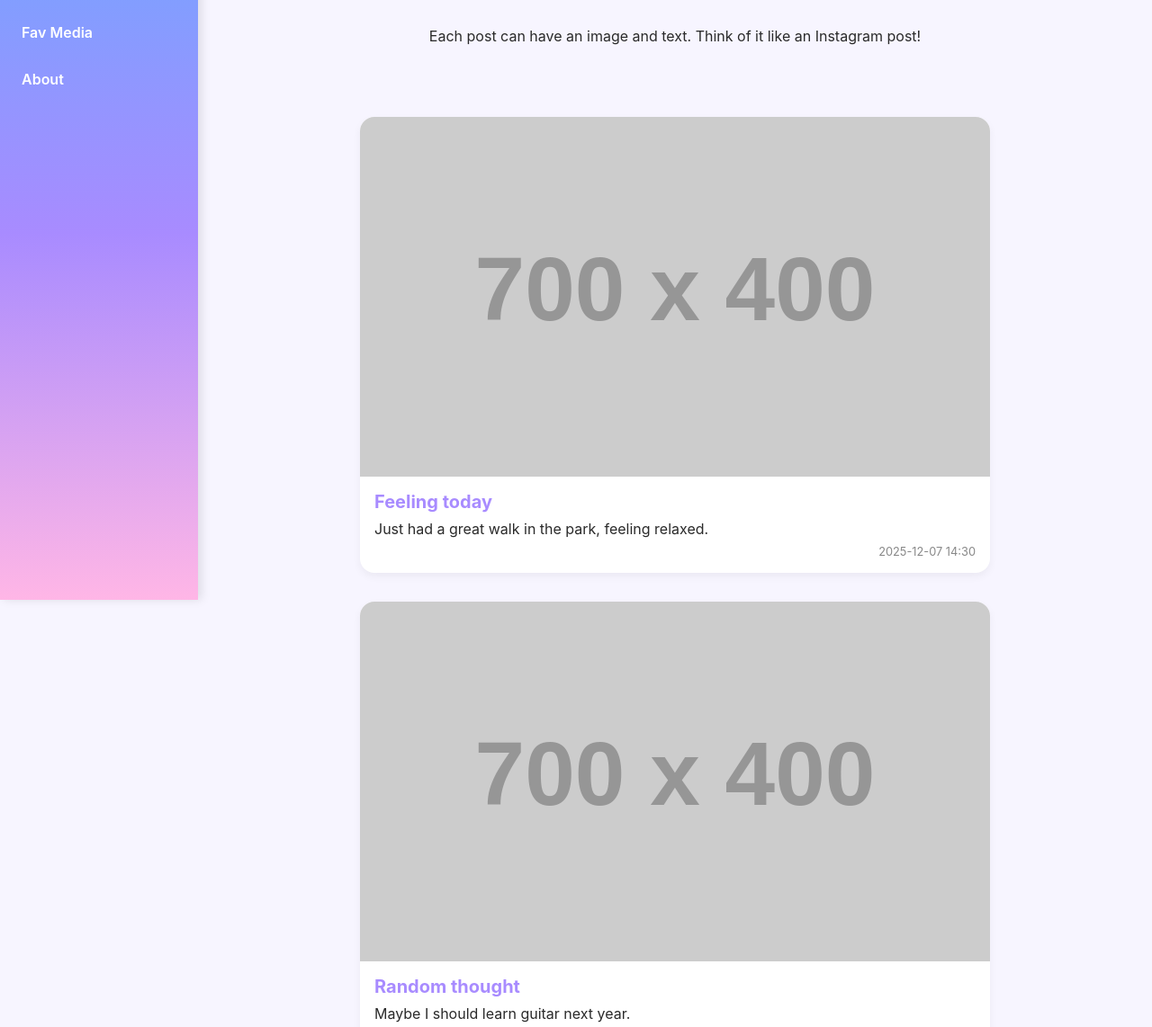
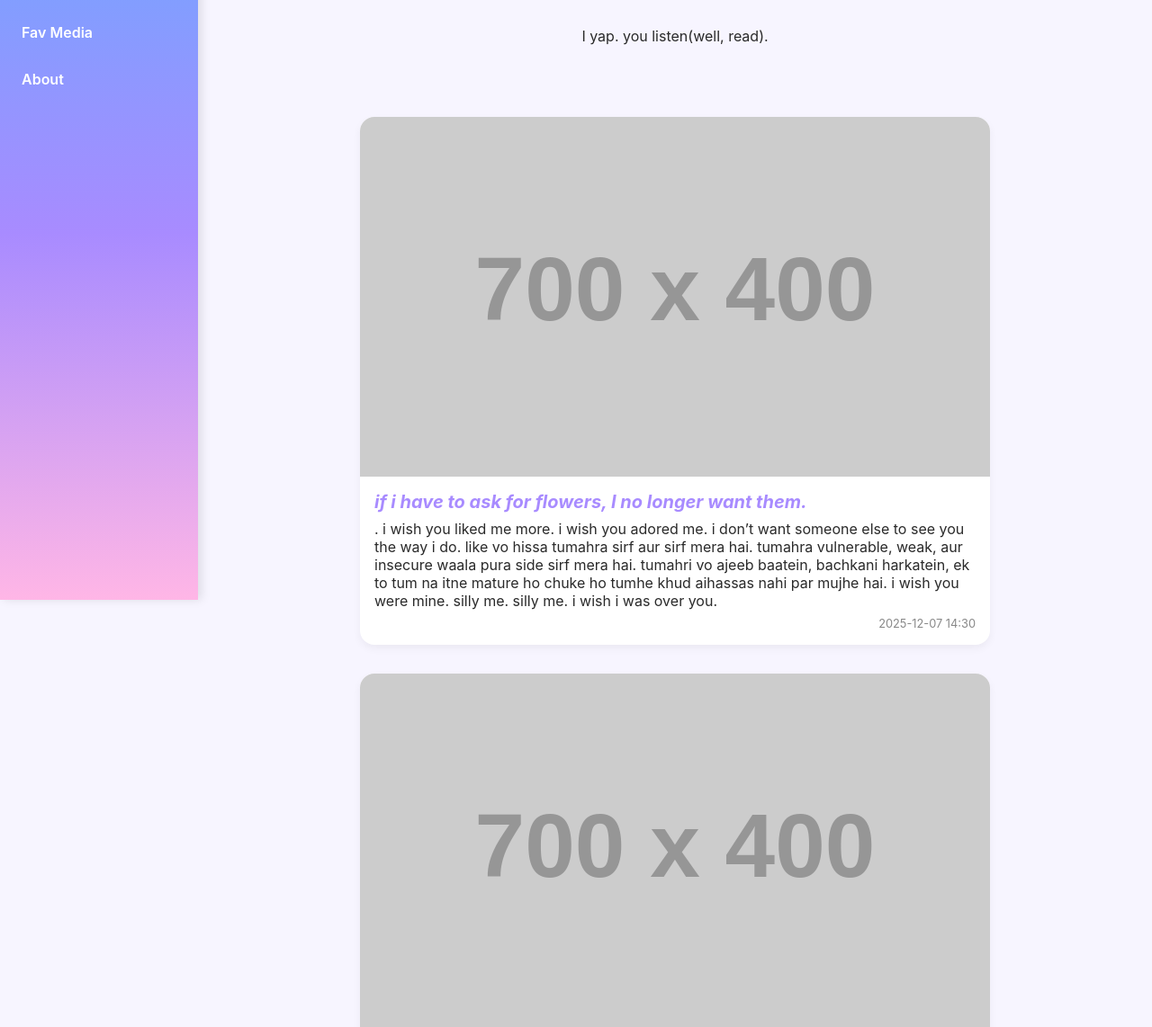
Before and after one commit to deeptimaheshwari1013/pasta.github.io, a plain HTML site: page mental-dump.html in a window 1280 px wide. Shown: the part 149-1291 px from the top of the page at 90% size. Drawn offline with Linux system fonts and the light colour scheme; placeholder pictures from the web are drawn by us.

Commit message:
Update mental-dump.html

```diff
--- a/mental-dump.html
+++ b/mental-dump.html
@@ -122,7 +122,7 @@
   <div class="content">
     <section class="hero">
       <h1>Mental Dump</h1>
-      <p>Each post can have an image and text. Think of it like an Instagram post!</p>
+      <p>I yap. you listen(well, read). </p>
     </section>
 
     <div class="entries">
@@ -130,8 +130,9 @@
       <div class="entry-card">
         <img src="https://via.placeholder.com/700x400" alt="Entry Image">
         <div class="entry-content">
-          <h2>Feeling today</h2>
-          <p>Just had a great walk in the park, feeling relaxed.</p>
+          <h2><i> if i have to ask for flowers, I no longer want them.</i></h2>
+          <p>. i wish you liked me more. i wish you adored me. i don’t want someone else to see you the way i do. like vo hissa tumahra sirf aur sirf mera hai. tumahra vulnerable, weak, aur insecure waala pura side sirf mera hai. tumahri vo ajeeb baatein, bachkani harkatein, ek to tum na itne mature ho chuke ho tumhe khud aihassas nahi par mujhe hai. i wish you were mine. silly me. silly me. i wish i was over you.
+          </p>
           <div class="timestamp">2025-12-07 14:30</div>
         </div>
       </div>
@@ -139,8 +140,8 @@
       <div class="entry-card">
         <img src="https://via.placeholder.com/700x400" alt="Entry Image">
         <div class="entry-content">
-          <h2>Random thought</h2>
-          <p>Maybe I should learn guitar next year.</p>
+          <h2><i>Womanhood is the process of understanding your mother</i></h2>
+          <p>as i grow up,i understand my mom more. i now understand those silly habits of her, her fears, how hard she works, what she went through. as i grow up, i understand you more mumma. </p>
           <div class="timestamp">2025-12-06 18:15</div>
         </div>
       </div>
```
